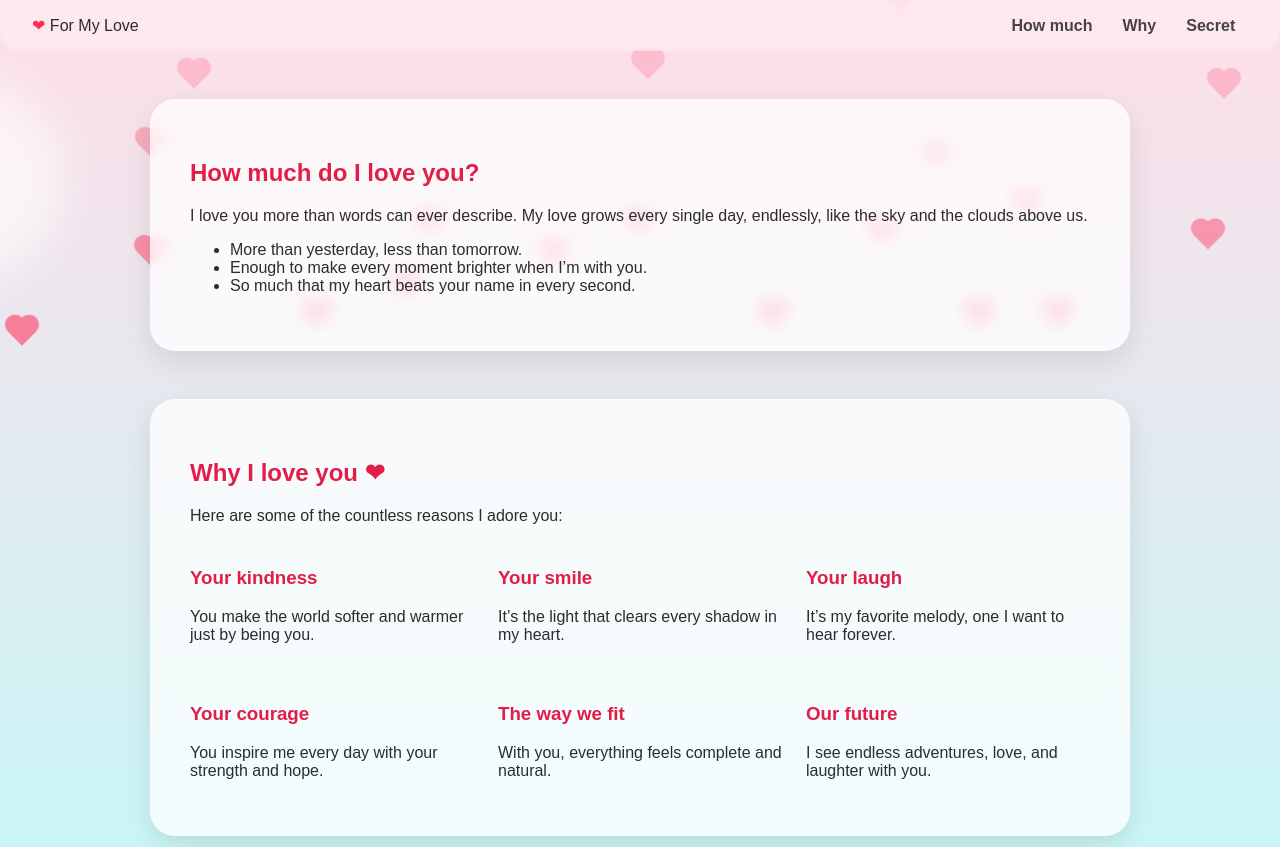
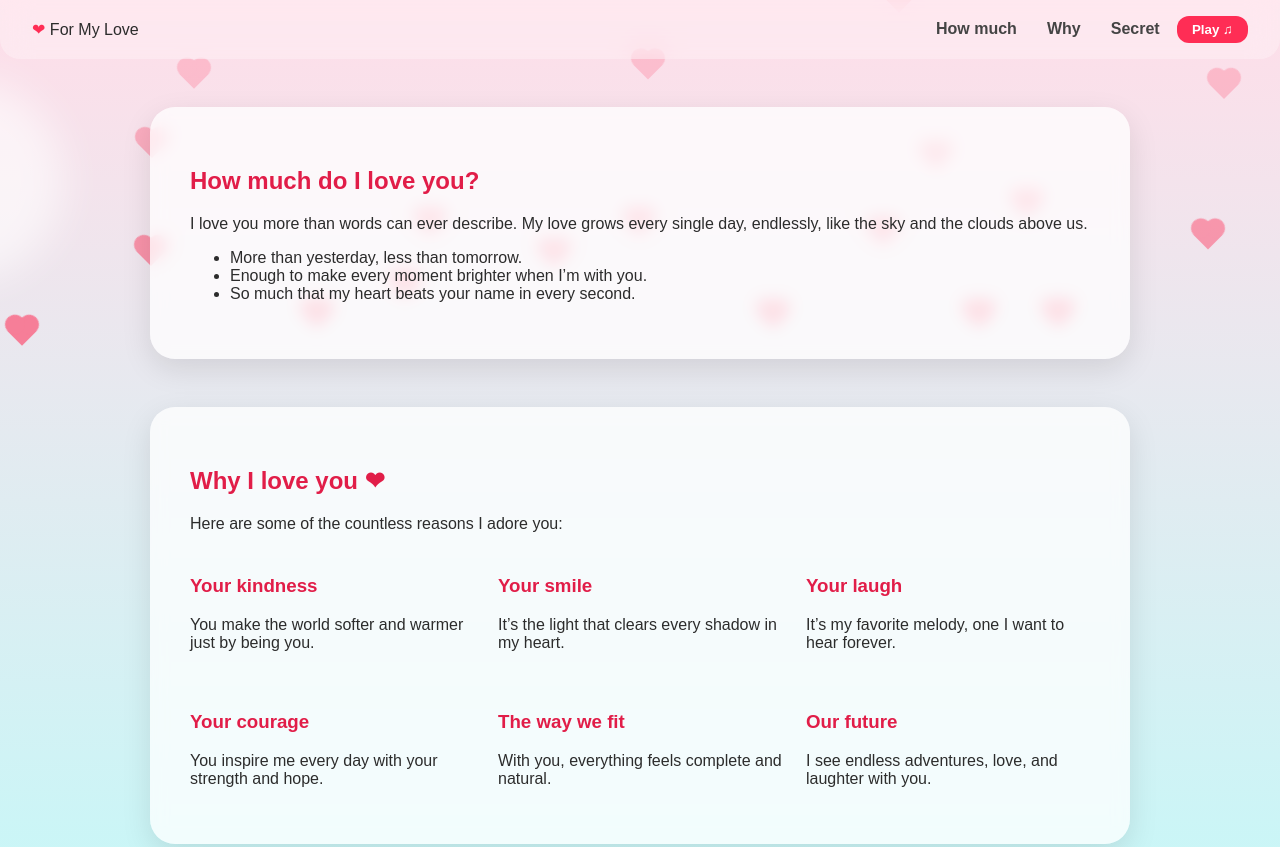
Before and after one commit to TheDeathv02/FORMYLOVE, a plain HTML site: page index.html in a window 1280 px wide. Shown: the top 847 px of the page. Drawn offline with Linux system fonts and the light colour scheme.

Commit message:
Update index.html

```diff
--- a/index.html
+++ b/index.html
@@ -36,6 +36,22 @@
     nav a:hover {
       color: #ff2d55;
       text-shadow: 0 0 10px #ff9eb5;
+    }
+
+    /* MUSIC BUTTON */
+    .music-btn {
+      padding: 6px 15px;
+      border: none;
+      border-radius: 12px;
+      background: #ff2d55;
+      color: #fff;
+      font-weight: bold;
+      cursor: pointer;
+      transition: 0.3s;
+    }
+    .music-btn:hover {
+      background: #ff5177;
+      box-shadow: 0 0 12px rgba(255,0,90,0.6);
     }
 
     /* PAGE CONTENT */
@@ -145,6 +161,7 @@
       <a href="#how-much">How much</a>
       <a href="#why">Why</a>
       <a href="#secret">Secret</a>
+      <button class="music-btn" onclick="toggleMusic()">Play ♫</button>
     </div>
   </nav>
 
@@ -182,6 +199,11 @@
 
   <footer>Made with ❤, only for you.</footer>
 
+  <!-- MUSIC -->
+  <audio id="bg-music" loop>
+    <source src="https://www.bensound.com/bensound-music/bensound-romantic.mp3" type="audio/mpeg">
+  </audio>
+
   <script>
     // Floating hearts
     const heartsContainer = document.querySelector('.hearts');
@@ -197,6 +219,19 @@
     function showMessage() {
       document.getElementById("hidden").style.display = "inline-block";
     }
+
+    // Music toggle
+    const music = document.getElementById("bg-music");
+    const musicBtn = document.querySelector(".music-btn");
+    function toggleMusic() {
+      if (music.paused) {
+        music.play();
+        musicBtn.textContent = "Pause ♫";
+      } else {
+        music.pause();
+        musicBtn.textContent = "Play ♫";
+      }
+    }
   </script>
 </body>
 </html>
```
